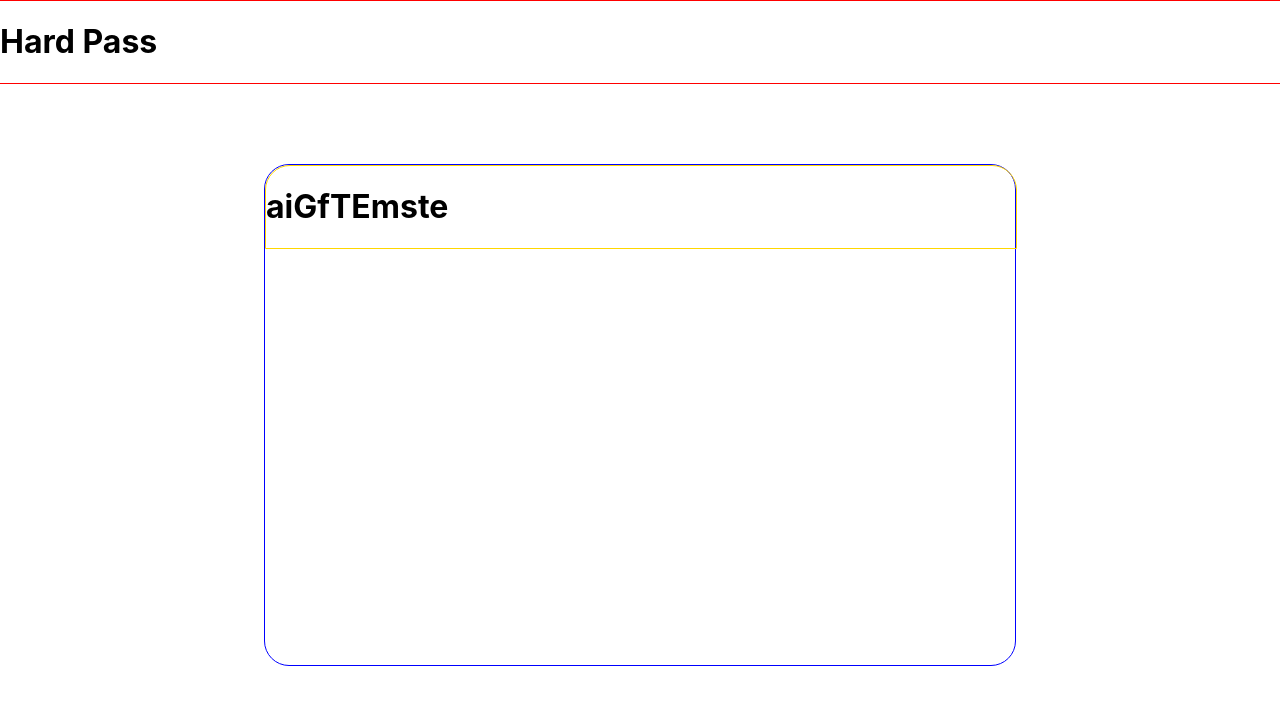
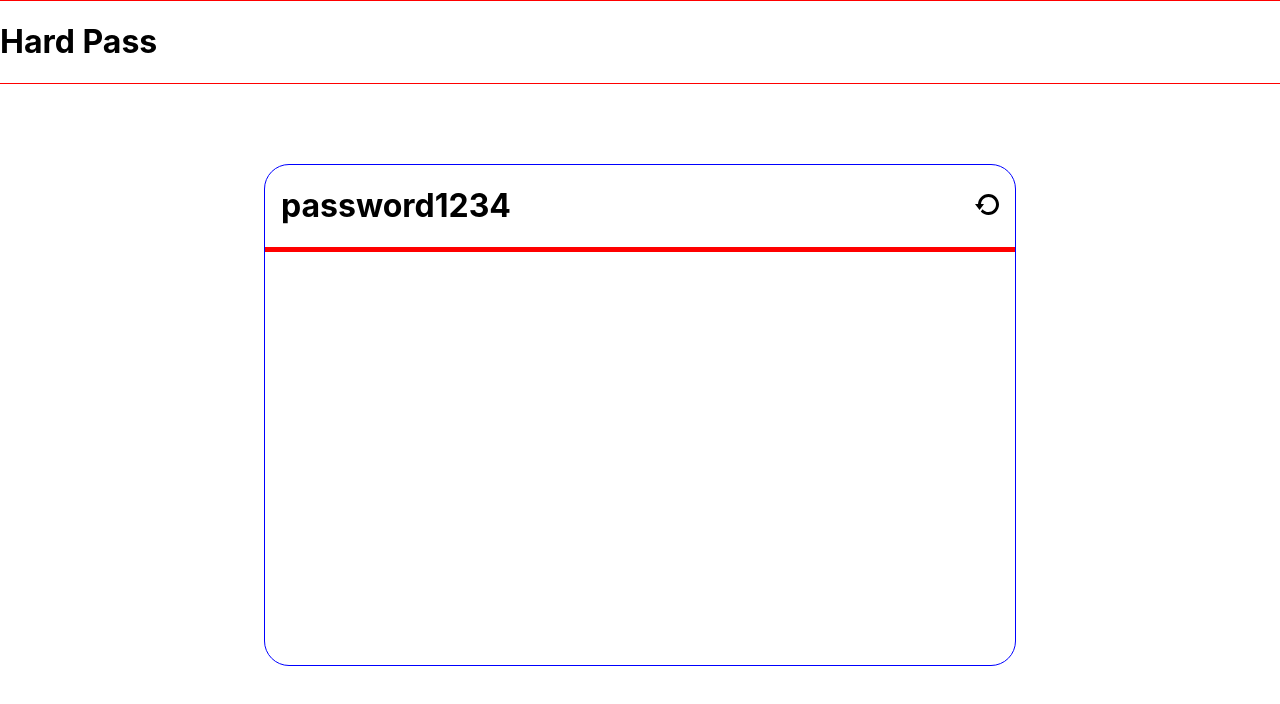
Before and after one commit to SJellen/hard-pass, a React (Create React App) app: page / in a window 1280 px wide. Shown: the top 704 px of the page. Built offline with nearby package versions, Linux system fonts and the light colour scheme.

Commit message:
reload button set up

```diff
--- a/src/components/Main.js
+++ b/src/components/Main.js
@@ -7,13 +7,18 @@ import { Context } from "../context/Context";
 
 export default function Main(){
 
-    const {RandomPassword} = useContext(Context)
+    const {password, handleReloadClick} = useContext(Context)
+
+
 
 
     return (
         <div className="main-container">
             <div className="top-container">
-                <h1>{RandomPassword()}</h1>
+                <h1 className="password">{password}</h1>
+                <span className="reload-button" onClick={handleReloadClick}>
+                    <svg xmlns="http://www.w3.org/2000/svg" width="24" height="24" viewBox="0 0 24 24"><path d="M13.5 2c-5.629 0-10.212 4.436-10.475 10h-3.025l4.537 5.917 4.463-5.917h-2.975c.26-3.902 3.508-7 7.475-7 4.136 0 7.5 3.364 7.5 7.5s-3.364 7.5-7.5 7.5c-2.381 0-4.502-1.119-5.876-2.854l-1.847 2.449c1.919 2.088 4.664 3.405 7.723 3.405 5.798 0 10.5-4.702 10.5-10.5s-4.702-10.5-10.5-10.5z"/></svg>
+                </span>
             </div>
 
         </div>
--- a/src/context/Context.js
+++ b/src/context/Context.js
@@ -1,12 +1,19 @@
-import React, {useContext, useState} from 'react'
+import React, {useContext, useState, useEffect} from 'react'
 
 const Context = React.createContext()
 
 function ContextProvider({children})  {
+    const [password, setPassword] = useState("password1234")
+
+    const [len, setLen] = useState(8)
+    const [minUpper, setMinUpper] = useState(0)
+    const [minLower, setMinLower] = useState(0)
+    const [minNumber, setMinNumber] = useState(-1)
+    const [minSpecial, setMinSpecial] = useState(-1)
 
 
 
-    function RandomPassword(len = 8, minUpper = 0, minLower = 0, minNumber = -1, minSpecial = -1) {
+    function RandomPassword() {
         let chars = String.fromCharCode(...Array(127).keys()).slice(33),//chars
             A2Z = String.fromCharCode(...Array(91).keys()).slice(65),//A-Z
             a2z = String.fromCharCode(...Array(123).keys()).slice(97),//a-z
@@ -22,11 +29,20 @@ function ContextProvider({children})  {
             Array.from({length: minNumber ? minNumber : 0}, () => zero2nine[Math.floor(Math.random() * zero2nine.length)]),
             Array.from({length: Math.max(len, minRequired) - (minRequired ? minRequired : 0)}, () => chars[Math.floor(Math.random() * chars.length)]),
         )
-        return rs.sort(() => Math.random() > Math.random()).join('')
+        let pass = rs.sort(() => Math.random() > Math.random()).join('')
+        setPassword(pass)
     }
 
+    function handleReloadClick() {
+        RandomPassword()
+    }
+
+    useEffect(() => {
+        console.log(password)
+    }, [password])
+
     return (
-        <Context.Provider value={{RandomPassword}}>
+        <Context.Provider value={{handleReloadClick, password}}>
             {children}
         </Context.Provider>
     )
--- a/src/styles/Main.css
+++ b/src/styles/Main.css
@@ -8,7 +8,17 @@
 }
 .top-container {
     width: 100%;
-    border: 1px solid gold;
+    border-bottom: 5px solid red;
     border-top-right-radius: 25px;
     border-top-left-radius: 25px;
+    display: flex;
+    align-items: center;
+    justify-content: space-between;
 }
+.password {
+    padding-left: 1rem;
+}
+
+.reload-button {
+    padding-right: 1rem;
+}
```
